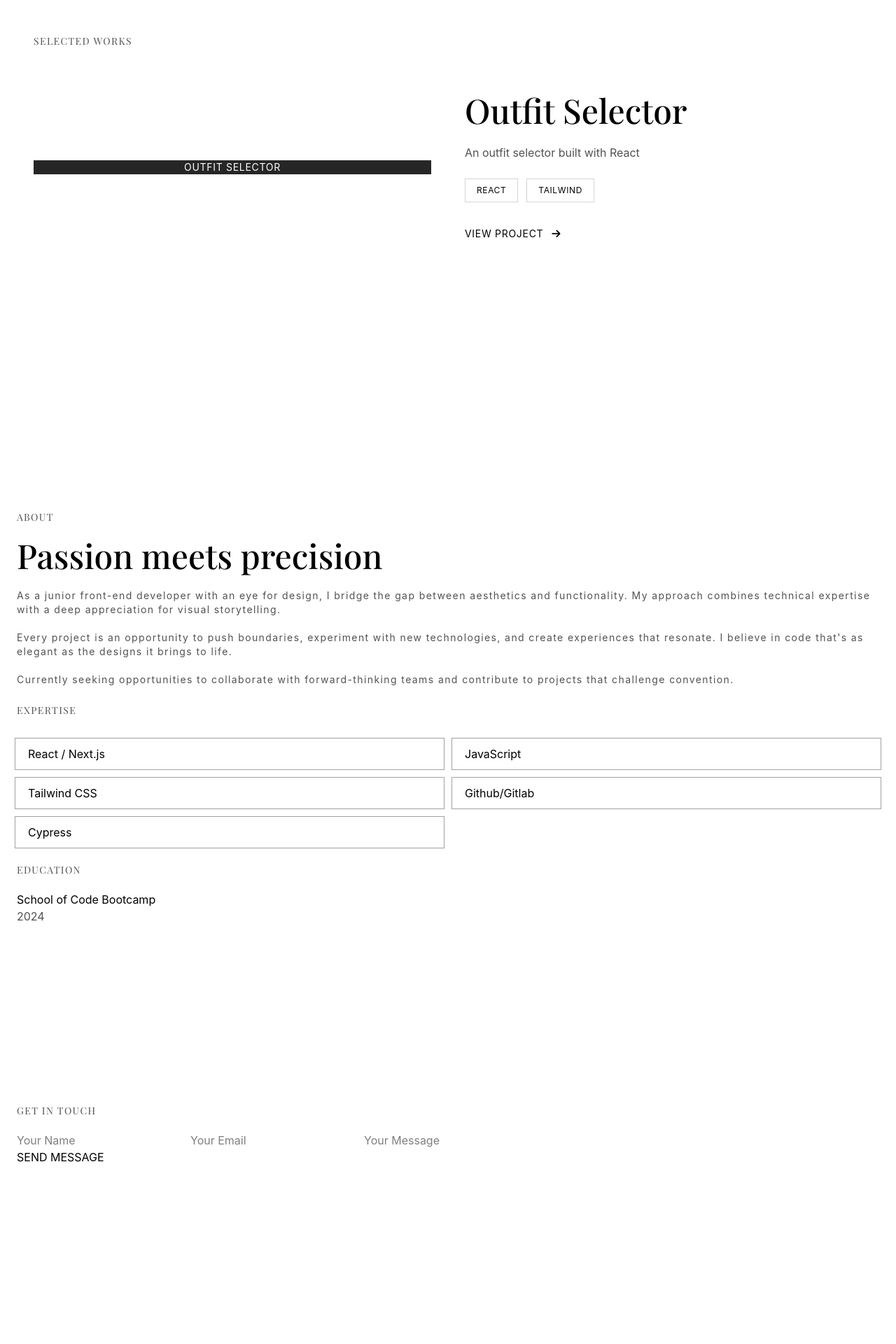
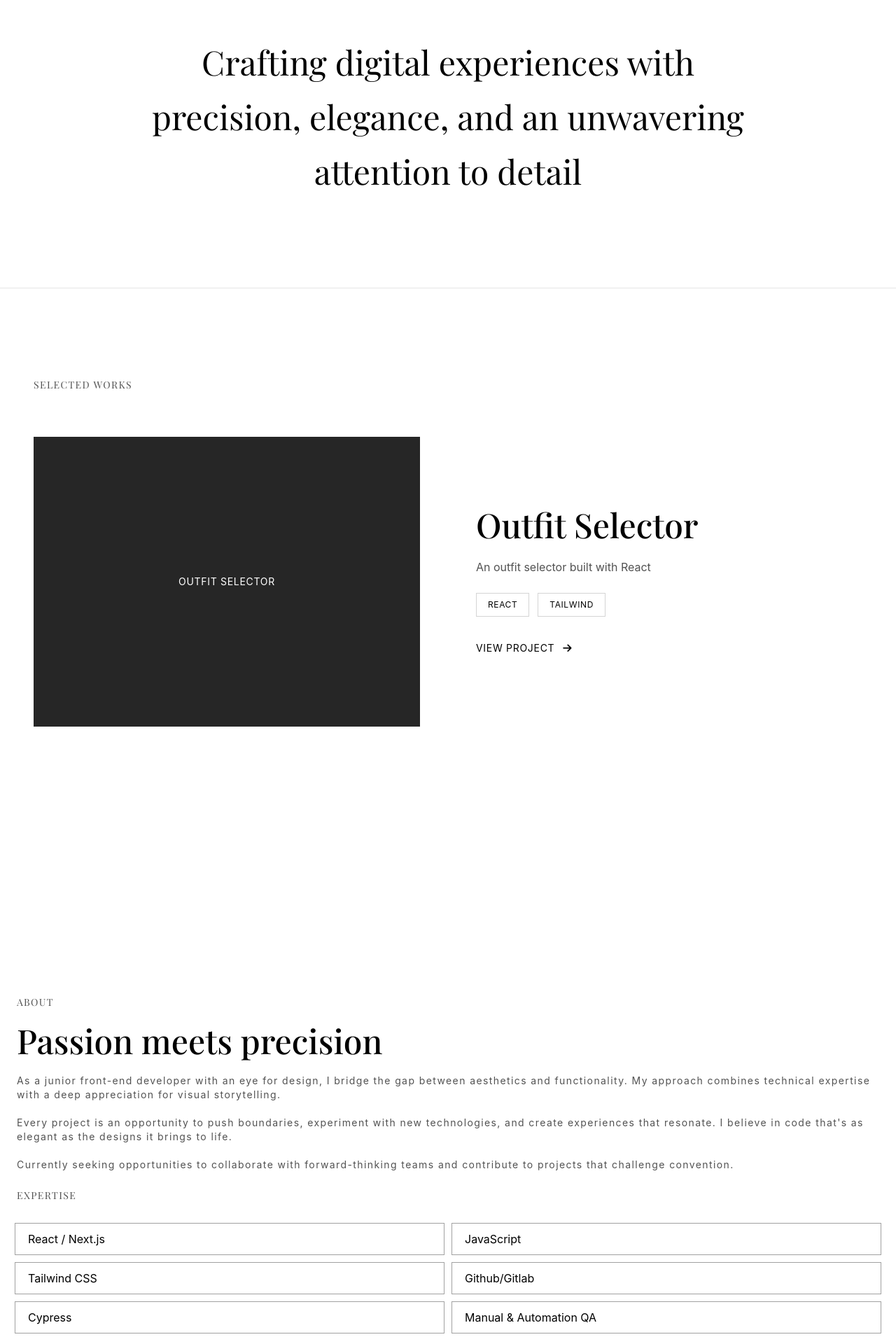
Before and after one commit to dne15/my-portfolio, a React (Vite) app in the folder my-portfolio/: page / in a window 1280 px wide. Shown: the part 860-2780 px from the top of the page at 70% size. Before the commit the page ends 2653 px from the top, so only its background shows below. Built offline with nearby package versions, Linux system fonts and the light colour scheme.

Commit message:
more changes made

```diff
--- a/my-portfolio/src/App.jsx
+++ b/my-portfolio/src/App.jsx
@@ -3,6 +3,8 @@ import Hero from './components/Hero'
 import Projects from './components/Projects'
 import About from './components/About'
 import Contact from './components/Contact'
+import Footer from './components/Footer'
+import Statement from './components/Statement'
 
 
 function App() {
@@ -10,9 +12,11 @@ function App() {
     <div className='bg-white'>
       <Navbar />
       <Hero />
+      <Statement />
       <Projects />
       <About />
       <Contact />
+      <Footer />
     </div>
   )
 }
--- a/my-portfolio/src/components/About.jsx
+++ b/my-portfolio/src/components/About.jsx
@@ -10,9 +10,9 @@ function About() {
                 <h3 className="text-5xl mb-6 font-medium">Passion meets precision</h3>
 
                 <p className="text-sm tracking-widest text-neutral-600">
-                    As a junior front-end developer with an eye for design, I bridge the gap between aesthetics and functionality. My approach combines technical expertise with a deep appreciation for visual storytelling.< br/>< br/>
+                    As a junior front-end developer with an eye for design, I bridge the gap between aesthetics and functionality. My approach combines technical expertise with a deep appreciation for visual storytelling.<br/><br />
 
-                    Every project is an opportunity to push boundaries, experiment with new technologies, and create experiences that resonate. I believe in code that's as elegant as the designs it brings to life.< br/>< br/>
+                    Every project is an opportunity to push boundaries, experiment with new technologies, and create experiences that resonate. I believe in code that's as elegant as the designs it brings to life.<br/>< br/>
 
                     Currently seeking opportunities to collaborate with forward-thinking teams and contribute to projects that challenge convention.
                 </p>
@@ -22,10 +22,12 @@ function About() {
                 <ul className="grid grid-cols-2 gap-4">
 
                     <li className={skillClass}>React / Next.js</li>
-                    <li  className={skillClass}> JavaScript</li>
+                    <li className={skillClass}> JavaScript</li>
                     <li className={skillClass}>Tailwind CSS</li>
                     <li className={skillClass}>Github/Gitlab</li>
                     <li className={skillClass}>Cypress</li>
+                    <li className={skillClass}>Manual & Automation QA</li>
+
                 </ul>
                 <br />
                 <h2 className="text-sm tracking-widest mb-5 text-neutral-600">EDUCATION</h2>
@@ -33,6 +35,13 @@ function About() {
                     School of Code Bootcamp
                 </p>
                 <p className="text-neutral-600">2024</p>
+                <br />
+                < a
+                    href="/cv.pdf"
+                    download="DionneMemie_CV.pdf"
+                    className="inline-block border border-black px-6 py-3 text-sm tracking-widest hover:bg-black hover:text-white transition-colors">
+                    DOWNLOAD CV
+                </a>
 
             </div>
         </section>
--- a/my-portfolio/src/components/Contact.jsx
+++ b/my-portfolio/src/components/Contact.jsx
@@ -14,18 +14,72 @@ function Contact(){
 
     return (
 
-        <section id="contact" className="py-20 lg:py-32">
-            <div className="text-left px-6 bg-gray">
-            <h2 className="text-sm tracking-widest mb-5 text-neutral-600">GET IN TOUCH</h2>
+        <section id="contact" className="border-t border-neutral-200 py-20 lg:py-32">
+            <div className="max-w-7xl mx-auto px-6 lg:px-12">
+                <div className="grid lg:grid-cols-2 gap-12 lg:gap-20">
 
-            <form onSubmit={handleSubmit}>
-
-                <input name="name" value={formData.name} onChange={handleChange} placeholder="Your Name" />
-                <input name="name" value={formData.email} onChange={handleChange} placeholder="Your Email" />
-                <input name="name" value={formData.message} onChange={handleChange} placeholder="Your Message" />
-                <br />
-                <button type="submit" className="flex items-center justify-center">SEND MESSAGE</button>
-            </form>
+                    <h2 className="text-sm tracking-widest mb-8 text-neutral-600">GET IN TOUCH</h2>
+                    <h3 className="text-4xl md:text-5xl lg:text-6xl mb-12 leading-tight font-medium">
+                        Let's create something extraordinary
+                    </h3>
+                <div className="space-y-6">
+                <div>
+                    <p className="text-xs tracking-widest mb-2 text-neutral-600">EMAIL</p>
+                        <a href="mailto:d.memie@gmail.com" className="text-lg hover:text-neutral-600 transition-colors">
+                        d.memie@gmail.com
+                        </a>
+                </div>
+                {/* <div>
+                    <p className="text-xs tracking-widest mb-2 text-neutral-600">PHONE</p>
+                        <a href="tel:+447969192485" className="text-lg hover:text-neutral-600 transition-colors">
+                        07969 192 485
+                        </a>
+                </div> */}
+                <div>
+                    <p className="text-xs tracking-widest mb-3 text-neutral-600">CONNECT</p>
+                        <div className="flex space-x-6">
+                            <a href="mailto:d.memie@gmail.com" target="_blank" rel="noopener noreferrer"
+                                className="text-xl hover:text-neutral-600 transition-colors">
+                                <i class="fa fa-envelope"></i>
+                            </a>
+                            <a href="https://github.com/dne15" target="_blank" rel="noopener noreferrer"
+                                className="text-xl hover:text-neutral-600 transition-colors">
+                                <i className="fa-brands fa-github"></i>
+                            </a>
+                            <a href="https://linkedin.com/in/dionne-m" target="_blank" rel="noopener noreferrer"
+                                className="text-xl hover:text-neutral-600 transition-colors">
+                                <i className="fa-brands fa-linkedin"></i>
+                            </a>
+                        </div>
+                </div>
+            </div>
+{/* Right column - form */}
+                    <form onSubmit={handleSubmit} className="space-y-6">
+                        <div>
+                            <label className="block text-xs tracking-widest mb-3">NAME</label>
+                            <input name="name" value={formData.name} onChange={handleChange}
+                                placeholder="Your name"
+                                className="w-full border-b border-neutral-300 pb-3 focus:outline-none focus:border-black transition-colors bg-transparent" />
+                        </div>
+                        <div>
+                            <label className="block text-xs tracking-widest mb-3">EMAIL</label>
+                            <input name="email" value={formData.email} onChange={handleChange}
+                                placeholder="your@email.com"
+                                className="w-full border-b border-neutral-300 pb-3 focus:outline-none focus:border-black transition-colors bg-transparent" />
+                        </div>
+                        <div>
+                            <label className="block text-xs tracking-widest mb-3">MESSAGE</label>
+                            <textarea name="message" value={formData.message} onChange={handleChange}
+                                placeholder="Tell me about your project..."
+                                rows="4"
+                                className="w-full border-b border-neutral-300 pb-3 focus:outline-none focus:border-black transition-colors bg-transparent resize-none" />
+                        </div>
+                        <button type="submit"
+                            className="w-full bg-black text-white py-4 text-sm tracking-widest hover:bg-neutral-800 transition-colors">
+                            SEND MESSAGE
+                        </button>
+                    </form>
+                </div>
             </div>
         </section>
     )
--- a/my-portfolio/src/components/Navbar.jsx
+++ b/my-portfolio/src/components/Navbar.jsx
@@ -1,8 +1,8 @@
 function Navbar() {
     return (
-        <header className="border-b border-neutral 200">
+        <header className="border-b border-neutral-200">
             <nav className="max-w-7xl mx-auto px-6 lg:px-12 py-6 flex items-center justify-between">
-                <a href="#" className="text-2xl tracking-widest font-serif">PORTFOLIO</a>
+                <a href="#" className="text-2xl tracking-widest font-serif">DIONNE MEMIE</a>
                 <div className="hidden md:flex items-center space-x-12 text-sm tracking-wider">
                     <a href="#projects" className="hover:text-neutral-600 transition-colors">PROJECTS</a>
                     <a href="#about" className="hover:text-neutral-600 transition-colors">ABOUT</a>
--- a/my-portfolio/src/components/Projects.jsx
+++ b/my-portfolio/src/components/Projects.jsx
@@ -15,12 +15,12 @@ const projects = [
 function Projects() {
     return (
         <section id="projects" className="py-20 lg:py-32">
-            <div className="max-w 7xl mx-auto px-6 lg:px-12">
+            <div className="max-w-7xl mx-auto px-6 lg:px-12">
                 <h2 className="text-sm tracking-widest mb-16 text-neutral-600">SELECTED WORKS</h2>
                 {projects.map((project) => (
                     <div key={project.id} className="mb-32 border-b border-neutral-200 pb-32 last:border-0 last:mb-0">
-                        <div className="grid md:grid-cols-2 gap-12 lg-gap-20 items-center">
-                            <div className={`aspect-[4/3 ${project.bg} flex items-center justify-center ${project.imageRight ? 'order-1 md:order-2' : ''}`}>
+                        <div className="grid md:grid-cols-2 gap-12 lg:gap-20 items-center">
+                            <div className={`aspect-[4/3] ${project.bg} flex items-center justify-center ${project.imageRight ? 'order-1 md:order-2' : ''}`}>
                             <span className="text-white text-sm tracking-wider">{project.label}</span>
                             </div>
                             <div className={project.imageRight ? 'order-2 md:order-1' : ''}>
--- a/my-portfolio/src/components/Statement.jsx
+++ b/my-portfolio/src/components/Statement.jsx
@@ -0,0 +1,13 @@
+function Statement() {
+    return (
+        <section className="border-b border-neutral-200 py-20 lg:py-32">
+            <div className="max-w-5xl mx-auto px-6 lg:px-12">
+                <p className="font-playfair text-2xl md:text-4xl lg:text-5xl leading-relaxed text-center font-normal">
+                    Crafting digital experiences with precision, elegance, and an unwavering attention to detail
+                </p>
+            </div>
+        </section>
+    )
+}
+
+export default Statement
--- a/my-portfolio/src/index.css
+++ b/my-portfolio/src/index.css
@@ -2,3 +2,7 @@
 h1, h2, h3, h4, h5, h6 {
   font-family: 'Playfair Display', serif;
 }
+
+.font-playfair {
+    font-family: 'Playfair Display', serif;
+}
```
Also changed, not shown: my-portfolio/src/components/Footer.jsx (+27 -0 lines), 1 other file (tests, documents, lock files or other folders).
